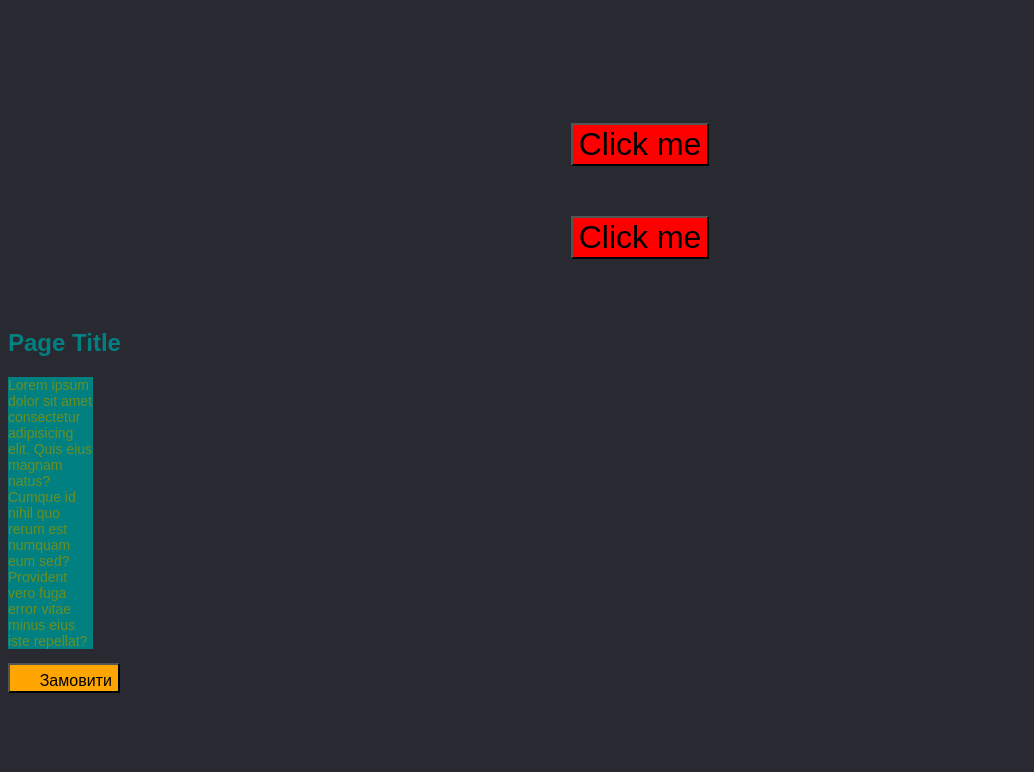
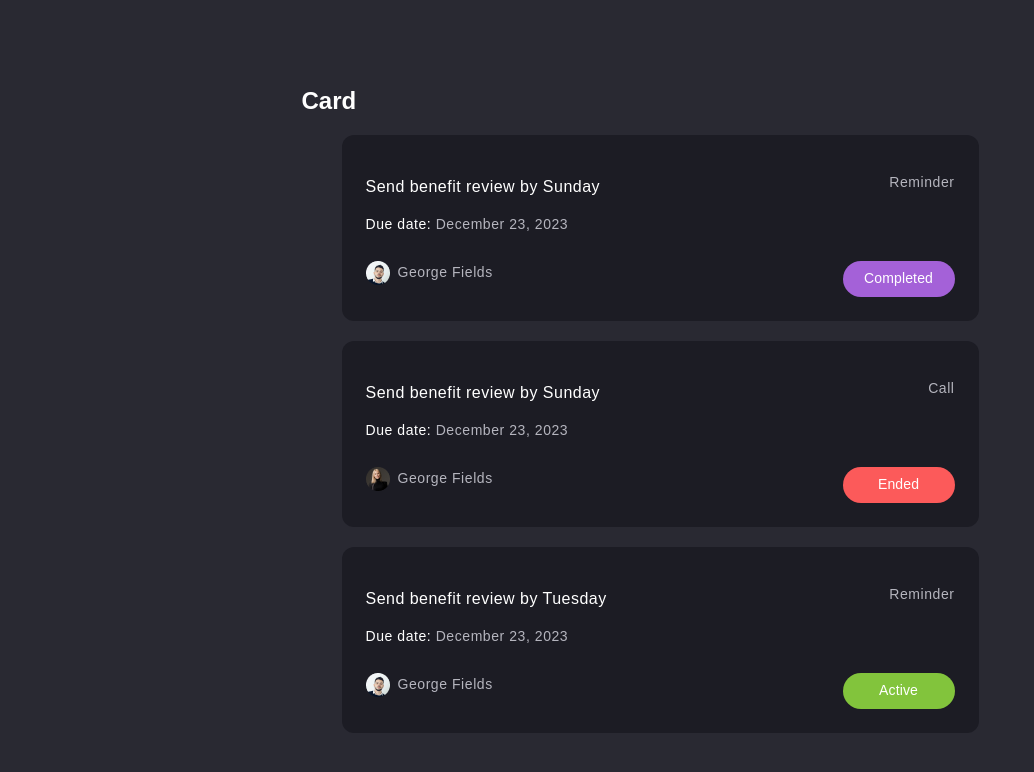
Before and after one commit to Pavlo-Malysh/vite-sass-app, a website built with Vite: page index.html in a window 1280 px wide. Shown: the whole page, without its empty margins (0-1034 px from the left). Built offline with nearby package versions, Linux system fonts and the light colour scheme.

Commit message:
add task card styles. update files  reset.scss, basa.scss

```diff
--- a/index.html
+++ b/index.html
@@ -5,24 +5,65 @@
   <meta charset="UTF-8" />
   <link rel="icon" type="image/svg+xml" href="/sass.svg" />
   <meta name="viewport" content="width=device-width, initial-scale=1.0" />
-  <title>Lesson 5</title>
+  <title>Lesson 7</title>
 </head>
 
 <body class="page">
-  <button class="small-btn" type="button">Click me</button>
-  <button class="small-btn" type="button">Click me</button>
   <section class="section">
     <h1 class="title">
-      Page Title
+      Card
     </h1>
-    <p class="text">
-      Lorem ipsum dolor sit amet consectetur adipisicing elit. Quis eius magnam natus? Cumque id nihil quo rerum est
-      numquam eum sed? Provident vero fuga error vitae minus eius iste repellat?
-    </p>
-    <button type="button" class="button">
-      <svg class="button-icon"></svg>
-      <span class="button-label">Замовити</span>
-    </button>
+    <ul class="tasks-list">
+      <li class="task">
+        <div class="task-info">
+          <h3 class="task-title">Send benefit review by Sunday</h3>
+          <p class="task-info-text">Due date: <span>December 23, 2023</span></p>
+          <div class="task-user-box">
+            <img src="/public/user1.png" alt="user" width="24" height="24" class="task-user-icon">
+            <p class="task-user-name">George Fields</p>
+          </div>
+        </div>
+        <div class="task-badges">
+          <p class="badges-text">Reminder</p>
+          <div class="badges-status badge-completed">
+            <p>Completed</p>
+          </div>
+        </div>
+      </li>
+      <li class="task">
+        <div class="task-info">
+          <h3 class="task-title">Send benefit review by Sunday</h3>
+          <p class="task-info-text">Due date: <span>December 23, 2023</span></p>
+          <div class="task-user-box">
+            <img src="/public/user2.png" alt="user" width="24" height="24" class="task-user-icon">
+            <p class="task-user-name">George Fields</p>
+          </div>
+        </div>
+        <div class="task-badges">
+          <p class="badges-text">Call</p>
+          <div class="badges-status badge-ended">
+            <p>Ended</p>
+          </div>
+        </div>
+      </li>
+      <li class="task">
+        <div class="task-info">
+          <h3 class="task-title">Send benefit review by Tuesday</h3>
+          <p class="task-info-text">Due date: <span>December 23, 2023</span></p>
+          <div class="task-user-box">
+            <img src="/public/user1.png" alt="user" width="24" height="24" class="task-user-icon">
+            <p class="task-user-name">George Fields</p>
+          </div>
+        </div>
+        <div class="task-badges">
+          <p class="badges-text">Reminder</p>
+          <div class="badges-status badge-active">
+            <p>Active</p>
+          </div>
+        </div>
+      </li>
+    </ul>
+
   </section>
 
 
--- /dev/null
+++ b/src/scss/components/_tasks-card.scss
@@ -0,0 +1,119 @@
+@use "../utilities/variables";
+
+.title {
+    align-items: center;
+    color: white;
+}
+
+.tasks-list {
+    display: flex;
+    flex-direction: column;
+    gap: 20px;
+}
+
+.task {
+    display: flex;
+    justify-content: space-between;
+    border-radius: 12px;
+    padding: 24px;
+    width: 589px;
+
+    background-color: #1c1c24;
+
+    .task-info {}
+
+    .task-title {
+        font-family: "Montserrat", sans-serif;
+        font-weight: 500;
+        font-size: 16px;
+
+        line-height: 1.5;
+        letter-spacing: 0.03em;
+        color: #fff;
+    }
+
+    .task-info-text {
+        font-family: "Montserrat", sans-serif;
+        font-weight: 400;
+        font-size: 14px;
+        line-height: 1.42857;
+        letter-spacing: 0.04em;
+        color: #fff;
+
+        span {
+            color: #b5b5be;
+        }
+    }
+
+    .task-user-box {
+        display: flex;
+        align-items: center;
+        gap: 8px;
+    }
+
+    .task-user-icon {
+        width: 24px;
+        height: 24px;
+    }
+
+    .task-user-name {
+        font-family: "Montserrat", sans-serif;
+        font-weight: 400;
+        font-size: 14px;
+        line-height: 1.42857;
+        letter-spacing: 0.04em;
+        color: #b5b5be;
+    }
+
+    .badges-text {
+        font-family: "Montserrat", sans-serif;
+        font-weight: 400;
+        font-size: 14px;
+        line-height: 1.42857;
+        letter-spacing: 0.04em;
+        text-align: right;
+        color: #b5b5be;
+    }
+
+    .task-badges {
+        display: flex;
+        flex-direction: column;
+        justify-content: space-between;
+    }
+
+
+    .badges-status {
+        display: flex;
+        align-items: center;
+        justify-content: center;
+
+        border-radius: 20px;
+        padding: 4px 8px;
+        width: 96px;
+        height: 28px;
+        background-color: #b5b5be;
+        cursor: pointer;
+
+        @each $name, $color in variables.$status {
+
+            &.badge-#{$name} {
+                background-color: $color;
+            }
+        }
+
+        &:hover,
+        &:focus {
+            background-color: #d5e218;
+        }
+
+        p {
+            font-family: "Montserrat", sans-serif;
+            font-weight: 500;
+            font-size: 14px;
+            line-height: 1.42857;
+            letter-spacing: 0.01em;
+            text-align: center;
+            color: #fff;
+        }
+    }
+}
--- a/src/scss/utilities/_variables.scss
+++ b/src/scss/utilities/_variables.scss
@@ -1,2 +1,11 @@
 $color-primary: #656564;
 $color-blue: lightblue;
+
+
+// Interpolation example
+
+$status: (
+    "completed": #a461d8,
+    "active": #82c43c,
+    "ended": #fc5a5a
+);
```
Also changed, not shown: src/scss/main.scss (+5 -4 lines), public/user1.png (added), public/user2.png (added).
